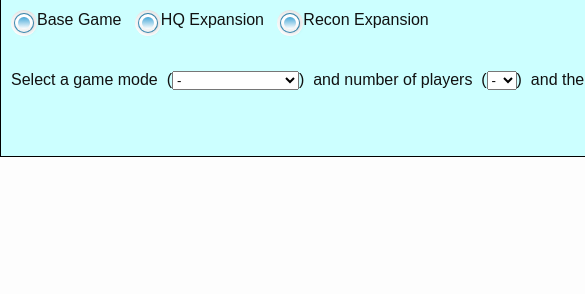
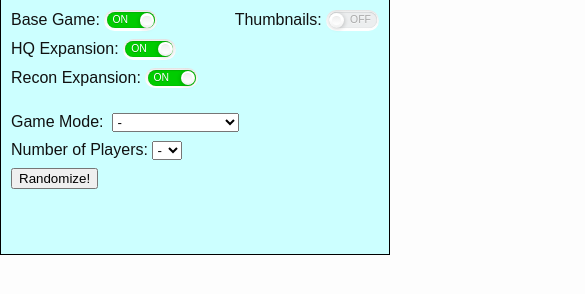
Before and after one commit to cliftoce/ArcticScavengersApp, a plain HTML site: page index.html in a window 390 px wide. Shown: the top 294 px of the page, 585 px wide, since content can reach past the window. Drawn offline with nearby package versions, Linux system fonts and the light colour scheme.

Commit message:
Added media queries to improve mobile compatibility

```diff
--- a/AScompanion.css
+++ b/AScompanion.css
@@ -27,7 +27,7 @@ body {
 */
 #container {
 	margin: 0 auto;
-	width: 960px;
+	max-width: 960px;
 	text-align: left;
 	padding: 10px;
 	background-color: #CCFFFF;
@@ -41,7 +41,7 @@ h1, h2, h3, h4, h5, h6,
 p, blockquote, pre,
 ul, ol, dl, figure,
 .highlight {
-  margin-bottom: 15px;
+  margin-bottom: 1em;
 }
 
 /**
@@ -63,6 +63,53 @@ h1, h2, h3, h4, h5, h6 {
 }
 
 
+
+
+/**
+* Layout
+*/
+
+.optionSelection {
+  padding: 1em 0 1em;
+  clear: both;
+}
+
+.expansionSelection, #gameMode, #numPlayers {
+  padding-bottom: 0.5em;
+}
+
+
+/**
+* Page size adjustments
+*/
+
+@media (min-width: 720px) {
+  .expansionSelection {
+    display: inline-block;
+    padding-right: 0.8em;
+  }
+  .widescreen, #gameMode, #numPlayers {
+    display: inline-block;
+  }
+  .narrowscreen {
+    display: none;
+  }
+}
+
+@media (max-width: 720px) {
+  .widescreen {
+    display: none;
+  }
+  .narrowscreen {
+    display: inline-block;
+  }
+}
+
+
+
+
+
+
 /**
 * Slider toggle
 */
@@ -71,17 +118,17 @@ h1, h2, h3, h4, h5, h6 {
   position: relative;
   display: inline-block;
   vertical-align: top;
-  width: 76px;
-  height: 20px;
-  padding: 3px;
+  width: 3em;
+  height: 1em;
+  padding: 0.15em;
   background-color: white;
-  border-radius: 18px;
-  box-shadow: inset 0 -1px white, inset 0 1px 1px rgba(0, 0, 0, 0.05);
+  border-radius: 1em;
+  box-shadow: inset 0 -0.05em white, inset 0 0.05em 0.05em rgba(0, 0, 0, 0.05);
   cursor: pointer;
-  background-image: -webkit-linear-gradient(top, #eeeeee, white 25px);
-  background-image: -moz-linear-gradient(top, #eeeeee, white 25px);
-  background-image: -o-linear-gradient(top, #eeeeee, white 25px);
-  background-image: linear-gradient(to bottom, #eeeeee, white 25px);
+  background-image: -webkit-linear-gradient(top, #eeeeee, white 1.25em);
+  background-image: -moz-linear-gradient(top, #eeeeee, white 1.25em);
+  background-image: -o-linear-gradient(top, #eeeeee, white 1.25em);
+  background-image: linear-gradient(to bottom, #eeeeee, white 1.25em);
 }
 
 .switch-input {
@@ -99,7 +146,7 @@ h1, h2, h3, h4, h5, h6 {
   text-transform: uppercase;
   background: #eceeef;
   border-radius: inherit;
-  box-shadow: inset 0 1px 2px rgba(0, 0, 0, 0.12), inset 0 0 2px rgba(0, 0, 0, 0.15);
+  box-shadow: inset 0 0.05em 0.1em rgba(0, 0, 0, 0.12), inset 0 0 0.1em rgba(0, 0, 0, 0.15);
   -webkit-transition: 0.15s ease-out;
   -moz-transition: 0.15s ease-out;
   -o-transition: 0.15s ease-out;
@@ -112,8 +159,8 @@ h1, h2, h3, h4, h5, h6 {
 .switch-label:before, .switch-label:after {
   position: absolute;
   top: 50%;
-  margin-top: -.5em;
-  line-height: 1;
+  margin-top: -0.4em;
+  line-height: 0.8em;
   -webkit-transition: inherit;
   -moz-transition: inherit;
   -o-transition: inherit;
@@ -121,20 +168,20 @@ h1, h2, h3, h4, h5, h6 {
 }
 .switch-label:before {
   content: attr(data-off);
-  right: 11px;
+  right: 0.55em;
   color: #aaa;
-  text-shadow: 0 1px rgba(255, 255, 255, 0.5);
+  text-shadow: 0 0.05em rgba(255, 255, 255, 0.5);
 }
 .switch-label:after {
   content: attr(data-on);
-  left: 11px;
+  left: 0.55em;
   color: white;
-  text-shadow: 0 1px rgba(0, 0, 0, 0.2);
+  text-shadow: 0 0.05em rgba(0, 0, 0, 0.2);
   opacity: 0;
 }
 .switch-input:checked ~ .switch-label {
-  background: #47a8d8;
-  box-shadow: inset 0 1px 2px rgba(0, 0, 0, 0.15), inset 0 0 3px rgba(0, 0, 0, 0.2);
+  background: #00CC00;
+  box-shadow: inset 0 0.05em 0.1em rgba(0, 0, 0, 0.15), inset 0 0 0.15em rgba(0, 0, 0, 0.2);
 }
 .switch-input:checked ~ .switch-label:before {
   opacity: 0;
@@ -145,13 +192,13 @@ h1, h2, h3, h4, h5, h6 {
 
 .switch-handle {
   position: absolute;
-  top: 4px;
-  left: 4px;
-  width: 18px;
-  height: 18px;
+  top: 0.2em;
+  left: 0.2em;
+  width: 0.9em;
+  height: 0.9em;
   background: white;
-  border-radius: 10px;
-  box-shadow: 1px 1px 5px rgba(0, 0, 0, 0.2);
+  border-radius: 0.5em;
+  box-shadow: 0.05em 0.05em 0.25em rgba(0, 0, 0, 0.2);
   background-image: -webkit-linear-gradient(top, white 40%, #f0f0f0);
   background-image: -moz-linear-gradient(top, white 40%, #f0f0f0);
   background-image: -o-linear-gradient(top, white 40%, #f0f0f0);
@@ -166,151 +213,18 @@ h1, h2, h3, h4, h5, h6 {
   position: absolute;
   top: 50%;
   left: 50%;
-  margin: -6px 0 0 -6px;
-  width: 12px;
-  height: 12px;
+  margin: -0.3em 0 0 -0.3em;
+  width: 0.6em;
+  height: 0.6em;
   background: #f9f9f9;
-  border-radius: 6px;
-  box-shadow: inset 0 1px rgba(0, 0, 0, 0.02);
+  border-radius: 0.3em;
+  box-shadow: inset 0 0.05em rgba(0, 0, 0, 0.02);
   background-image: -webkit-linear-gradient(top, #eeeeee, white);
   background-image: -moz-linear-gradient(top, #eeeeee, white);
   background-image: -o-linear-gradient(top, #eeeeee, white);
   background-image: linear-gradient(to bottom, #eeeeee, white);
 }
 .switch-input:checked ~ .switch-handle {
-  left: 60px;
-  box-shadow: -1px 1px 5px rgba(0, 0, 0, 0.2);
+  left: 2.2em;
+  box-shadow: -0.05em 0.05em 0.25em rgba(0, 0, 0, 0.2);
 }
-.switch-input:checked ~ .switch-handle:before {
-  background-image: -webkit-linear-gradient(top, #47a8d8, white);
-  background-image: -moz-linear-gradient(top, #47a8d8, white);
-  background-image: -o-linear-gradient(top, #47a8d8, white);
-  background-image: linear-gradient(to bottom, #47a8d8, white);
-}
-
-
-/**
-* Fancy checkbox
-*/
-
-/* change px to em ??? */
-
-.check {
-  position: relative;
-  display: inline-block;
-  vertical-align: top;
-  width: 20px;
-  height: 20px;
-  padding: 3px;
-  background-color: white;
-  border-radius: 18px;
-  box-shadow: inset 0 -1px white, inset 0 1px 1px rgba(0, 0, 0, 0.05);
-  cursor: pointer;
-  background-image: -webkit-linear-gradient(top, #eeeeee, white 25px);
-  background-image: -moz-linear-gradient(top, #eeeeee, white 25px);
-  background-image: -o-linear-gradient(top, #eeeeee, white 25px);
-  background-image: linear-gradient(to bottom, #eeeeee, white 25px);
-}
-
-.check-input {
-  position: absolute;
-  top: 0;
-  left: 0;
-  opacity: 0;
-}
-
-.check-label {
-  position: relative;
-  display: block;
-  height: inherit;
-  font-size: 65%;
-  text-transform: uppercase;
-  background: #eceeef;
-  border-radius: inherit;
-  box-shadow: inset 0 1px 2px rgba(0, 0, 0, 0.12), inset 0 0 2px rgba(0, 0, 0, 0.15);
-  -webkit-transition: 0.15s ease-out;
-  -moz-transition: 0.15s ease-out;
-  -o-transition: 0.15s ease-out;
-  transition: 0.15s ease-out;
-  -webkit-transition-property: opacity background;
-  -moz-transition-property: opacity background;
-  -o-transition-property: opacity background;
-  transition-property: opacity background;
-}
-.check-label:before, .check-label:after {
-  position: absolute;
-  top: 50%;
-  margin-top: -.5em;
-  line-height: 1;
-  -webkit-transition: inherit;
-  -moz-transition: inherit;
-  -o-transition: inherit;
-  transition: inherit;
-}
-.check-label:before {
-  content: attr(data-off);
-  right: 11px;
-  color: #aaa;
-  text-shadow: 0 1px rgba(255, 255, 255, 0.5);
-}
-.check-label:after {
-  content: attr(data-on);
-  left: 11px;
-  color: white;
-  text-shadow: 0 1px rgba(0, 0, 0, 0.2);
-  opacity: 0;
-}
-.check-input:checked ~ .check-label {
-  background: #47a8d8;
-  box-shadow: inset 0 1px 2px rgba(0, 0, 0, 0.15), inset 0 0 3px rgba(0, 0, 0, 0.2);
-}
-.check-input:checked ~ .check-label:before {
-  opacity: 0;
-}
-.check-input:checked ~ .check-label:after {
-  opacity: 1;
-}
-
-.check-handle {
-  position: absolute;
-  top: 4px;
-  left: 4px;
-  width: 18px;
-  height: 18px;
-  background: white;
-  border-radius: 10px;
-  box-shadow: 1px 1px 5px rgba(0, 0, 0, 0.2);
-  background-image: -webkit-linear-gradient(top, white 40%, #f0f0f0);
-  background-image: -moz-linear-gradient(top, white 40%, #f0f0f0);
-  background-image: -o-linear-gradient(top, white 40%, #f0f0f0);
-  background-image: linear-gradient(to bottom, white 40%, #f0f0f0);
-  -webkit-transition: left 0.15s ease-out;
-  -moz-transition: left 0.15s ease-out;
-  -o-transition: left 0.15s ease-out;
-  transition: left 0.15s ease-out;
-}
-.check-handle:before {
-  content: '';
-  position: absolute;
-  top: 50%;
-  left: 50%;
-  margin: -6px 0 0 -6px;
-  width: 12px;
-  height: 12px;
-  background: #f9f9f9;
-  border-radius: 6px;
-  box-shadow: inset 0 1px rgba(0, 0, 0, 0.02);
-  background-image: -webkit-linear-gradient(top, #eeeeee, white);
-  background-image: -moz-linear-gradient(top, #eeeeee, white);
-  background-image: -o-linear-gradient(top, #eeeeee, white);
-  background-image: linear-gradient(to bottom, #eeeeee, white);
-}
-.check-input:checked ~ .check-handle:before {
-  background-image: -webkit-linear-gradient(top, #47a8d8, white);
-  background-image: -moz-linear-gradient(top, #47a8d8, white);
-  background-image: -o-linear-gradient(top, #47a8d8, white);
-  background-image: linear-gradient(to bottom, #47a8d8, white);
-}
-.checkboxFour input[type=checkbox]:checked + label {
-  background: #47a8d8;
-}
--- a/index.html
+++ b/index.html
@@ -17,48 +17,55 @@
   <script type="text/javascript" src="AScompanion.js"></script>
 </head>
 
-
 <body>
 
   <div id="container">
 
     <form id="moduleSelection">
-      <div style="float: left; layout: inline-block;">
-        <label class="check">
-          <input id="baseCheck" type="checkbox" class="check-input" value="Base Game" checked/>
-          <span class="check-label"></span>
-          <span class="check-handle"></span>
-        </label>Base Game&nbsp;&nbsp;
-        <label class="check">
-          <input id="hqCheck" type="checkbox" class="check-input" value="HQ Expansion" checked/>
-          <span class="check-label"></span>
-          <span class="check-handle"></span>
-        </label>HQ Expansion&nbsp;&nbsp;
-        <label class="check">
-          <input id="reconCheck" type="checkbox" class="check-input" value="Recon Expansion" checked/>
-          <span class="check-label"></span>
-          <span class="check-handle"></span>
-        </label>Recon Expansion
+      <div style="float: left; display: inline-block;">
+        <div class="expansionSelection">
+          Base Game:
+          <label class="switch">
+            <input id="baseCheck" type="checkbox" class="switch-input" value="Base Game" checked/>
+            <span class="switch-label" data-on="On" data-off="Off"></span>
+            <span class="switch-handle"></span>
+          </label>
+        </div>
+        <div class="expansionSelection">
+          HQ Expansion:
+          <label class="switch">
+            <input id="hqCheck" type="checkbox" class="switch-input" value="HQ Expansion" checked/>
+            <span class="switch-label" data-on="On" data-off="Off"></span>
+            <span class="switch-handle"></span>
+          </label>
+        </div>
+        <div class="expansionSelection">
+          Recon Expansion:
+          <label class="switch">
+            <input id="reconCheck" type="checkbox" class="switch-input" value="Recon Expansion" checked/>
+            <span class="switch-label" data-on="On" data-off="Off"></span>
+            <span class="switch-handle"></span>
+          </label>
+        </div>
       </div>
     </form>
     <form>
       <div style="float: right; layout: inline-block;">
-        Graphics:&nbsp;
+        Thumbnails:
         <label class="switch">
           <input type="checkbox" class="switch-input"/>
-          <span class="switch-label" data-on="Fancy" data-off="Simple"></span>
+          <span class="switch-label" data-on="On" data-off="Off"></span>
           <span class="switch-handle"></span>
         </label>
       </div>
     </form>
 
-    <br>
-    <br>
-    <br>
-
+    <div class="optionSelection">
       <form>
-      Select a game mode&nbsp;
-      (<select id="mode">
+        <div id="gameMode">
+          <div class="widescreen">Select a game mode&nbsp; (</div>
+          <div class="narrowscreen">Game Mode:&nbsp;</div>
+          <select id="mode">
             <option>-</option>
             <option class="baseModule">Base Game</option>
             <option class="hqModule" disabled>HQ Module #1</option>
@@ -70,30 +77,31 @@
             <option class="reconModule" disabled>Recon Module #3</option>
             <option class="reconModule" disabled>Recon Module #4</option>
             <option class="reconModule" disabled>Recon Module #5</option>
-      </select>)
-      &nbsp;and number of players&nbsp;
-      (<select id="players">
+          </select>
+        </div>
+        <div id="numPlayers">
+          <div class="widescreen">) &nbsp;and number of players&nbsp; (</div>
+          <div class="narrowscreen">Number of Players:</div>
+          <select id="players">
             <option>-</option>
             <option id="1p">1</option>
             <option id="2p">2</option>
             <option id="3p">3</option>
             <option id="4p">4</option>
             <option id="5p">5</option>
-      </select>)
-      &nbsp;and then&nbsp;
+          </select>
+        </div>
+        <div class="widescreen">) &nbsp;and then&nbsp;</div>
         <input type="button" id="randomizer" value="Randomize!">
-      &nbsp;the set-up.
+        <div class="widescreen">&nbsp;set-up.</div>
       </form>
+    </div><!-- end optionSelection -->
 
+    <div class="output">
+      <h3 id="selectedMode"></h3>
+      <p id="description"></p>
+      <div id="randomMercs"></div>
       <br>
-    <h3 id="selectedMode"></h3>
-
-    <p id="description"></p>
-
-    <div id="randomMercs"></div>
-
-    <br>
-
       <div id="instructions">
       </div>
       <div id="phases" style="display: none;">
@@ -126,9 +134,9 @@
           </ol>
         </div>
       </div>
+    </div><!-- end output -->
 
-
-  </div>
+  </div><!-- end container -->
 
 </body>
 
```
Lines whose indentation alone changed are shown as unchanged.
